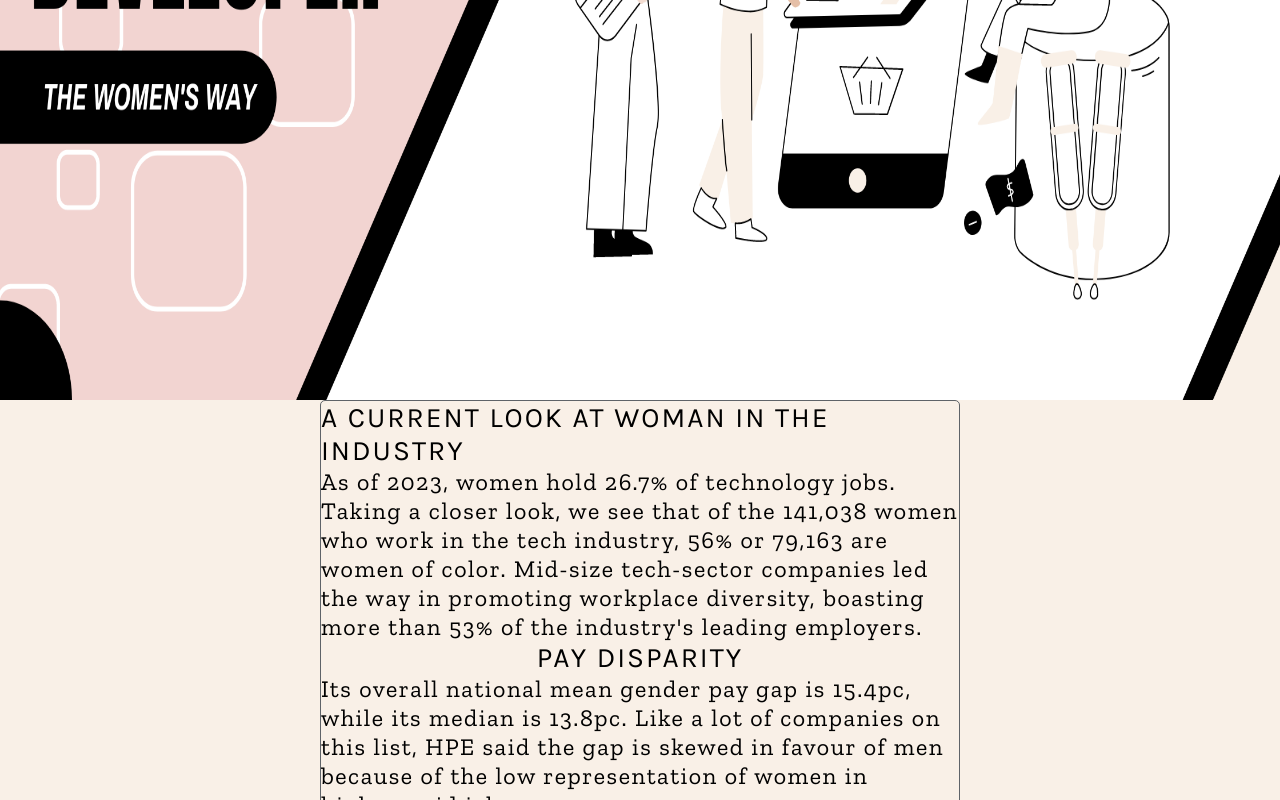
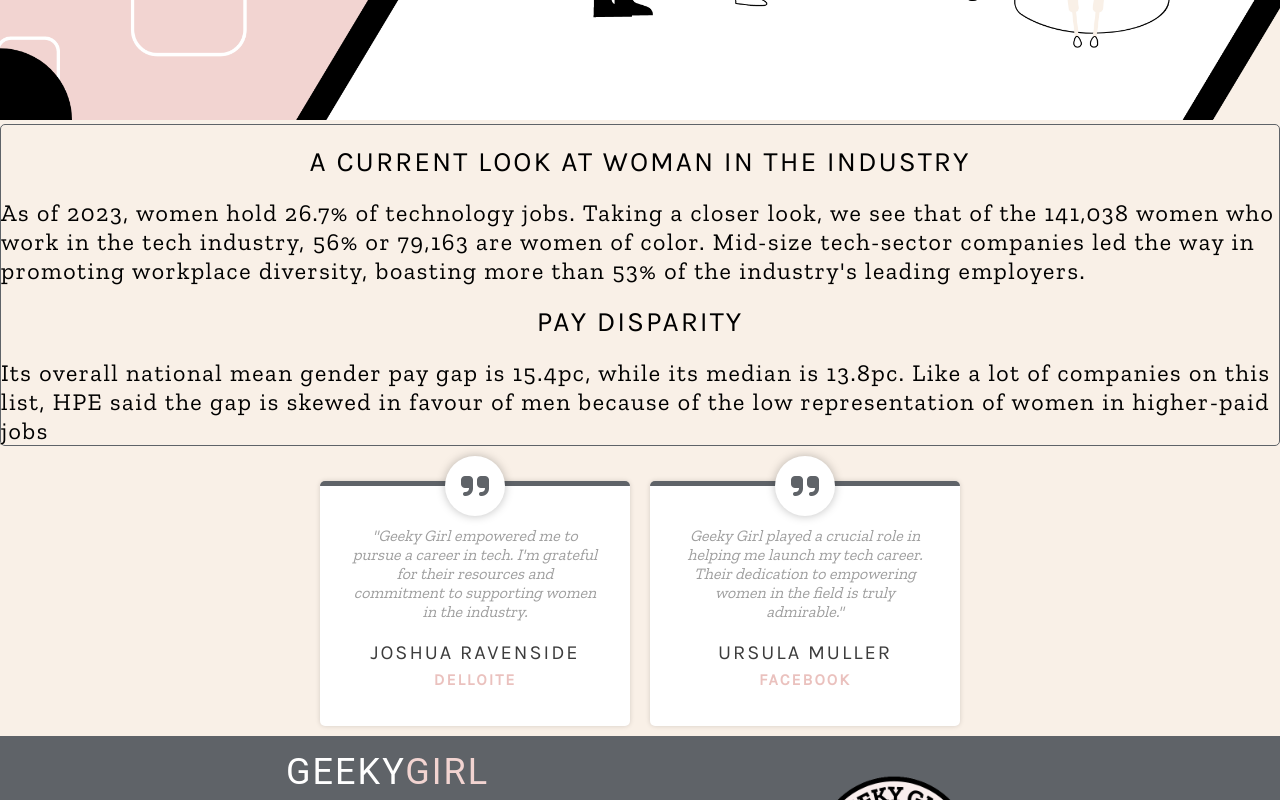
Before and after one commit to Tom-Ainsworth/Geeky-Girl, a React (Vite) app: page / in a window 1280 px wide. Shown: the part 660-1460 px from the top of the page. Built offline with nearby package versions, Linux system fonts and the light colour scheme.

Commit message:
added succes stories to home page

```diff
--- a/src/routes/home/Home.jsx
+++ b/src/routes/home/Home.jsx
@@ -1,5 +1,6 @@
 import styles from "./Home.module.css";
 import hero from "../../assets/images/hero.png"
+import SuccessStories  from "../success-stories/SuccessStories";
 const Home = () => <div className={styles.Home}>
     <div className={styles.hero_image_outer}>
         <img className={styles.hero_img} src={hero} alt="geeky girl home page main images inside there is some text" />
@@ -14,9 +15,10 @@ const Home = () => <div className={styles.Home}>
         <p className={styles.info_woman_p}>Its overall national mean gender pay gap is 15.4pc,
             while its median is 13.8pc. Like a lot of companies
             on this list, HPE said the gap is skewed in favour of men
-            because of the low representation of women in higher-paid jobs </p>
-
+            because of the low representation of women in higher-paid jobs
+        </p>
     </div>
+        <SuccessStories/>
     </div>;
 
 
--- a/src/routes/home/Home.module.css
+++ b/src/routes/home/Home.module.css
@@ -4,17 +4,17 @@
 .hero_img{
 	padding:0px;
 	margin:0px;
-	height: 100%;
 	width:100%
+
 }
 
 .hero_image_outer{
-	height: 1000px;
+	height: 100%;
 }
 
 .info_woman{
 	display: flex;
-	width: 50%;
+	width: 100%;
 	height: 100%;
 	align-items: center;
 	flex-direction: column;
@@ -26,3 +26,7 @@
 	font-size: x-large;
 	letter-spacing:1.5px ;
 }
+
+.info_woman h3{
+	padding: 20px;
+}
```
